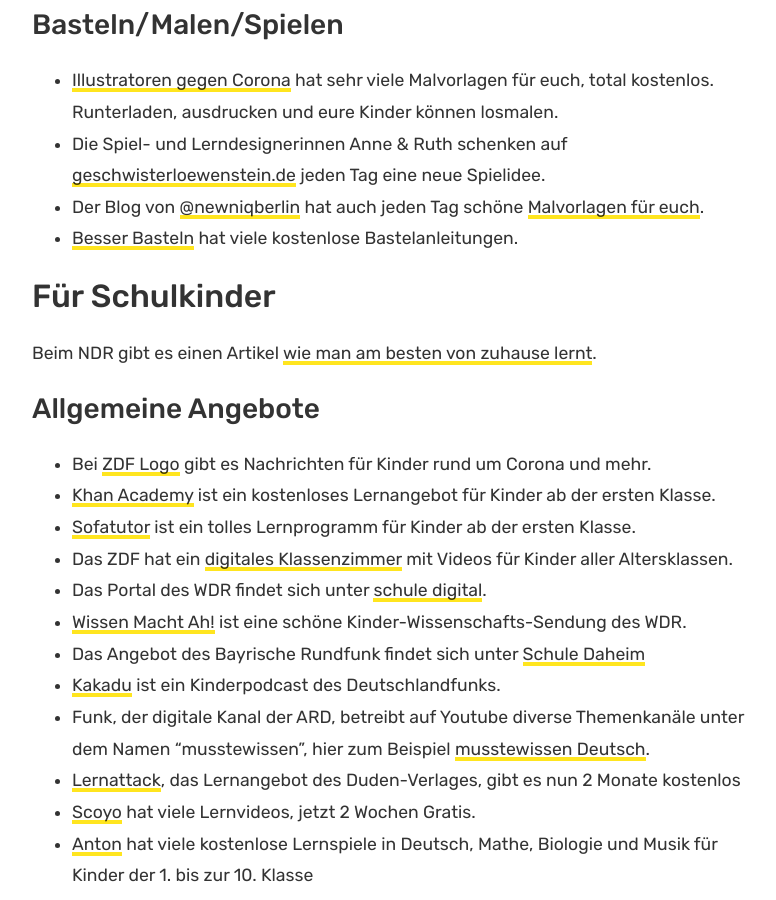
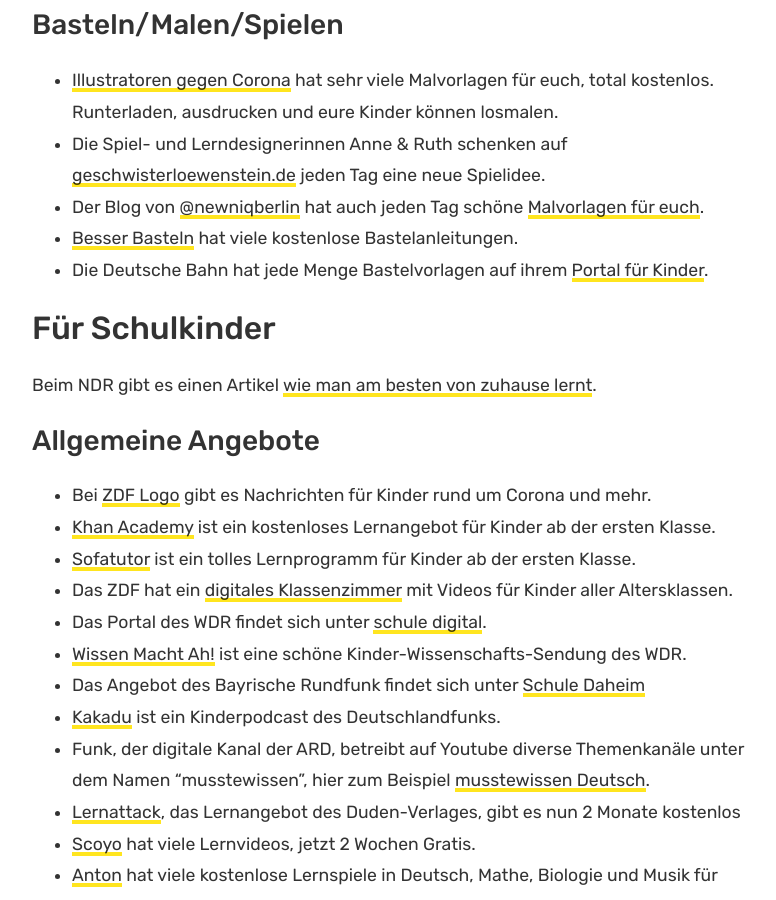
Before and after one commit to papiberlin/website, a Jekyll site: the page built from _posts/2020-03-16-corona-resources.md, in a window 1280 px wide and 900 px high, scrolled down 1709 px. Shown: the whole window, without its empty margins (433-1209 px from the left). Built offline with Jekyll 4.4.1, drawn with Linux system fonts in a browser that asks for light colours.

Commit message:
added db

```diff
--- a/_posts/2020-03-16-corona-resources.md
+++ b/_posts/2020-03-16-corona-resources.md
@@ -37,6 +37,7 @@
 * Die Spiel- und Lerndesignerinnen Anne & Ruth schenken auf [geschwisterloewenstein.de](https://www.geschwisterloewenstein.de/) jeden Tag eine neue Spielidee.
 * Der Blog von [@newniqberlin](https://instagram.com/newniqberlin/) hat auch jeden Tag schöne [Malvorlagen für euch](https://www.newniq.com/allgemein/malvorlagen-fuer-kinder-gegen-den-corona-kollar/).
 * [Besser Basteln](http://besserbasteln.de/) hat viele kostenlose Bastelanleitungen.
+* Die Deutsche Bahn hat jede Menge Bastelvorlagen auf ihrem [Portal für Kinder](https://www.olis-bahnwelt.de/spiele-und-basteln).
 
 ## Für Schulkinder
 
```
